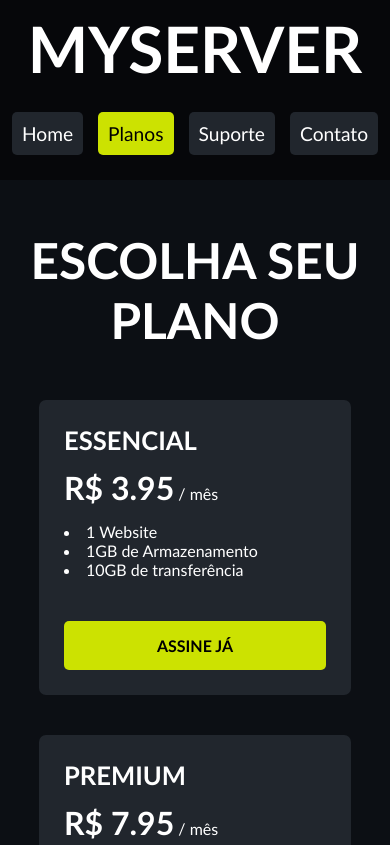
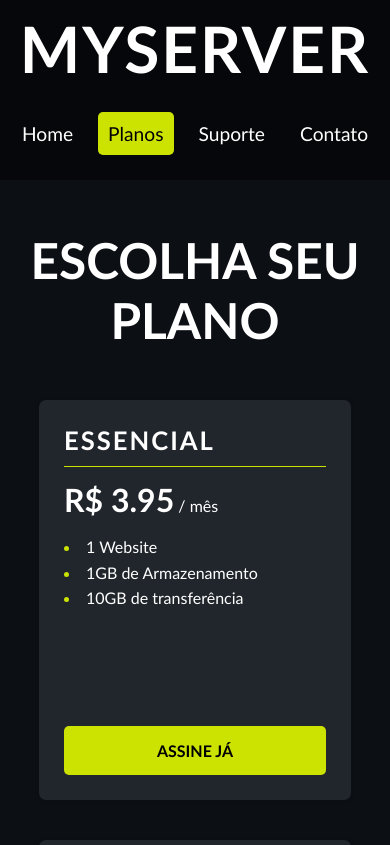
Before and after one commit to Guiiwoo/projeto-planosweb, a plain HTML site: page index.html in a window 390 px wide. Shown: the top 845 px of the page. Drawn offline with Linux system fonts and the light colour scheme.

Commit message:
att mobile-first style

```diff
--- a/estilos/style.css
+++ b/estilos/style.css
@@ -5,7 +5,6 @@
     margin: 0px;
     font-family: 'Gill Sans', 'Gill Sans MT', Calibri, 'Trebuchet MS', sans-serif;
     color: white;
-    box-sizing: border-box;
 }
 
 :root{
@@ -14,7 +13,7 @@
     --cor3: #21262D;
     --cor4: #CCE201;
     --cor5: #FFFFFF;
-    --cor6: #414a57;
+    --cor7: #e5ff00;
 }
 
 html, body {
@@ -40,6 +39,9 @@ header > h1{
     margin-top: 10px;
     margin-bottom: 10px;
     font-size: 4em;
+    letter-spacing: 2px;
+    transition: font-size .5s;
+    transition-timing-function: ease;
 }
 
 header > nav{
@@ -54,17 +56,17 @@ header > nav > a{
     text-decoration: none;
     padding: 10px;
     border-radius: 5px;
-    background-color: var(--cor3);
 }
 
 header > nav > a:hover{
-    background-color: var(--cor6);
+    background-color: var(--cor3);
     border-radius: 5px;
 }
 
 header > nav > a#a1{
-    background-color: #CCE201;
+    background-color: var(--cor4);
     color: black;
+    pointer-events: none;
 }
 
 main > section > h1{
@@ -87,27 +89,28 @@ article > div{
     flex-direction: column;
     background-color: var(--cor3);
     width: 80%;
-    height: 35vh;
+    height: 400px;
     padding: 25px;
     font-size: 1em;
     border-radius: 7px;
+    transition: height .5s, width .5s;
+    box-shadow: 0px 1px 10px -6px rgba(0, 0, 0, 0.46);
 }
 
 article > div > div.div1{
     display: flex;
     flex-direction: column;
     gap: 5px;
-    height: 70%;
+    height: 280px;
 }
 
 article > div > div.div1 > h2{
     margin-bottom: 3px;
     font-size: 1.6em;
+    letter-spacing: 2px;
+    padding-bottom: 11px;
+    border-bottom: 1px solid var(--cor4);
 }
-
-/* article > div > div.div1 > hr{
-    color: var(--cor4);
-}  */
 
 article > div > div.div1 > p {
     margin-top: 5px;
@@ -120,10 +123,15 @@ article > div > div.div1 > p > strong {
 
 article > div > div.div1 > ul > li{
     list-style-position: inside;
+    line-height: 1.6;
+}
+
+article > div > div.div1 > ul > li::marker{
+    color: var(--cor4);
 }
 
 article > div > div.div2{
-    height: 30%;
+    height: 120px;
     display: flex;
     justify-content: center;
     align-items: end;
@@ -134,18 +142,21 @@ article > div > div.div2 > a{
     padding: 15px;
     border-radius: 5px;
     text-align: center;
-    background-color: #CCE201;
+    background-color: var(--cor4);
     color: black;
     text-decoration: none;
     font-weight: bolder;
 }
 
+article > div > div.div2 > a:hover{
+    background-color: var(--cor7);
+}
+
 footer{
-    padding-top: 60px;
+    margin-top: 60px;
     height: 20px;
 }
 
 footer > p{
     text-align: center;
-
 }
```
